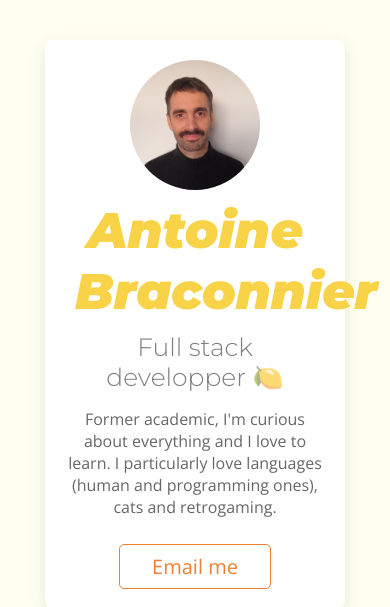
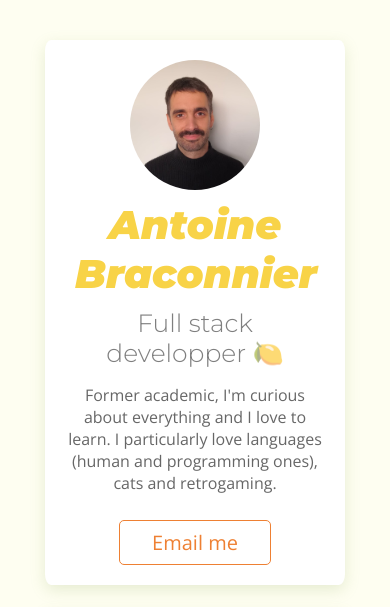
Before and after one commit to ABraconnier/profile, a plain HTML site: page index.html in a window 390 px wide. Shown: the top 607 px of the page. Drawn offline with nearby package versions, Linux system fonts and the light colour scheme.

Commit message:
mail added and responsive title

```diff
--- a/index.html
+++ b/index.html
@@ -14,7 +14,7 @@
         <h1>Antoine Braconnier</h1>
         <h2><div class="title-opacity">Full stack developper</div> 🍋</h2>
         <p>Former academic, I'm curious about everything and I love to learn. I particularly love languages (human and programming ones), cats and retrogaming. </p>
-        <a class="btn-orange btn-display" href="#">Email me</a>
+        <a class="btn-orange btn-display" href="mailto:antoine.braconnier@hotmail.com">Email me</a>
       </div>
       <div class="card-white card-circle card-display text-center card-shadow">
         <h2 class="title-big title-opacity">Follow me</h2>
--- a/style.css
+++ b/style.css
@@ -122,4 +122,8 @@ h2 {
   .container {
     width: 300px;
   }
+
+  h1 {
+    font-size: 40px;
+  }
 }
```
